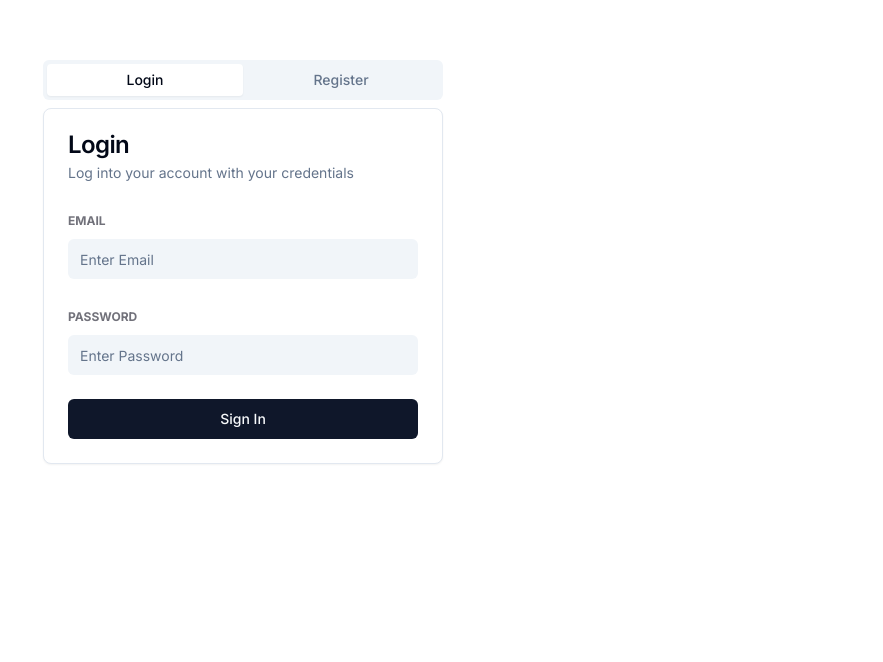
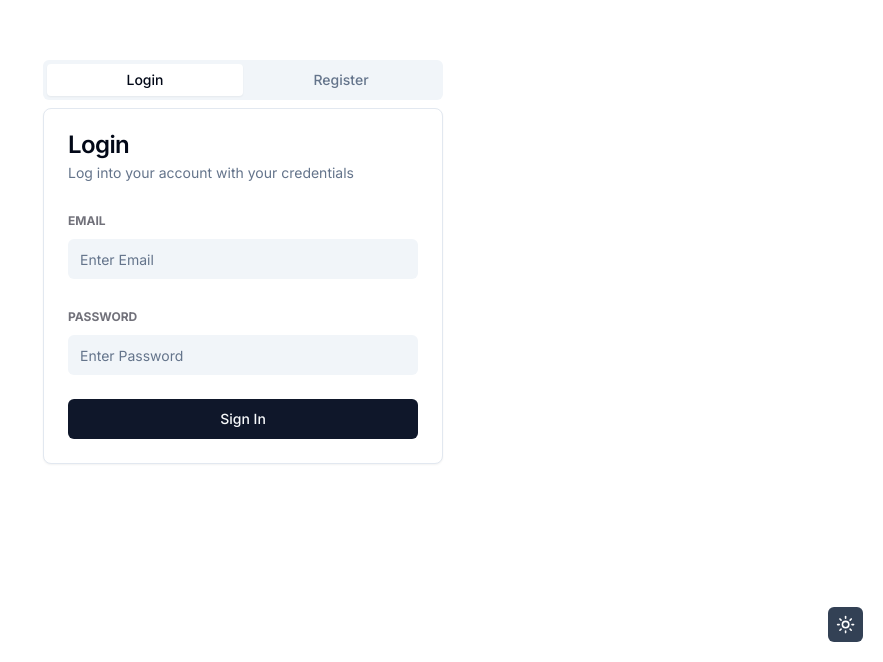
Before and after one commit to snoweel/admin-ui-nextjs-shadcn, a Next.js app: page /auth in a window 1280 px wide. Shown: the part 138-800 px from the top of the page, without its empty margins (397-1280 px from the left). Built offline with nearby package versions, Linux system fonts and the light colour scheme.

Commit message:
theme toggle on login page

```diff
--- a/app/(auth)/layout.tsx
+++ b/app/(auth)/layout.tsx
@@ -1,8 +1,13 @@
+import ThemeToggler from "@/components/ThemeToggler";
+import { ThemeProvider } from "@/components/providers/ThemeProvider";
 import React from "react";
 
 const AuthLayout = ({ children }: { children: React.ReactNode }) => {
   return (
     <div className="h-[100vh] flex items-center justify-center relative">
+      <div className="absolute bottom-5 right-0 text-white">
+        <ThemeToggler />
+      </div>
       {children}
     </div>
   );
```
